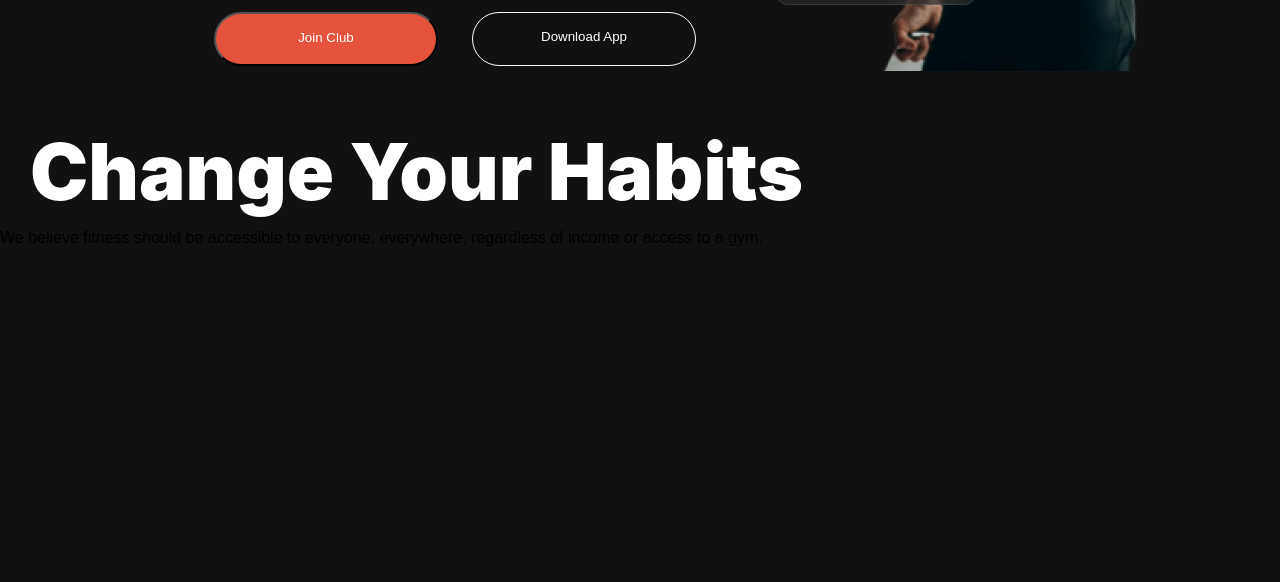
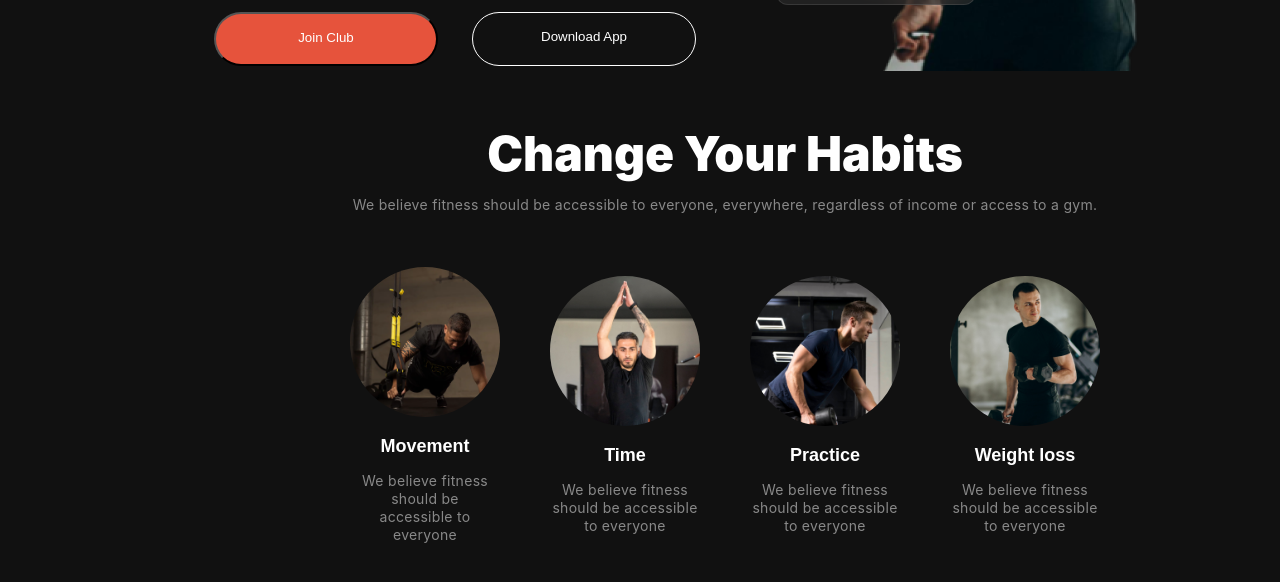
Before and after one commit to azim622/Assignment-2, a plain HTML site: page index.html in a window 1280 px wide. Shown: the part 644-1226 px from the top of the page. Before the commit the page ends 891 px from the top, so only its background shows below. Drawn offline with Linux system fonts and the light colour scheme.

Commit message:
added habit section

```diff
--- a/index.html
+++ b/index.html
@@ -51,6 +51,28 @@
         <h1 class="habit-title">Change Your Habits</h1>
         <p class="habit-description">We believe fitness should be accessible to everyone, everywhere, regardless of income or access to a gym.</p>
 
+        <div class="features">
+            <div class="feature">
+                <img src="./images/image 3.png" alt="">
+                <h3>Movement</h3>
+                <p>We believe fitness should be <br> accessible to everyone</p>
+            </div>
+            <div class="feature">
+                <img src="./images/image 2.png" alt="">
+                <h3>Time</h3>
+                <p>We believe fitness should be  accessible to everyone</p>
+            </div>
+            <div class="feature">
+                <img src="./images/image 4.png" alt="">
+                <h3>Practice</h3>
+                <p>We believe fitness should be accessible to everyone</p>
+            </div>
+            <div class="feature">
+                <img src="./images/image 5.png" alt="">
+                <h3>Weight loss</h3>
+                <p>We believe fitness should be accessible to everyone</p>
+            </div>
+        </div>
     </section>
 
    </main>
--- a/style.css
+++ b/style.css
@@ -215,3 +215,77 @@ color: rgba(239, 237, 232, 0.65);
 font-size: 16px;
 font-weight: 400;
 }
+/* habit section  */
+.habit-container{
+
+}
+.habit-title{
+    display: flex;
+flex-direction: column;
+justify-content: flex-start;
+align-items: center;
+color: rgb(255, 255, 255);
+font-family: Inter;
+font-size: 48px;
+font-weight: 900;
+text-align: left;
+}
+.habit-description{
+    display: flex;
+flex-direction: column;
+justify-content: flex-start;
+align-items: center;
+color: rgba(255, 255, 255, 0.5);
+font-family: Inter;
+font-size: 14px;
+font-weight: 400;
+line-height: 24px;
+letter-spacing: 0.3px;
+text-align: center;
+}
+.habit-container{
+    display: flex;
+flex-direction: column;
+justify-content: flex-start;
+align-items: center;
+}
+.features{
+    display: flex;
+justify-content: space-around;
+align-items: center;
+flex-wrap: wrap;
+margin: 50px 0;
+gap: 50px;
+}
+.feature{
+    width: 150px;
+    text-align: center;
+}
+.feature img{
+    height: 150px;
+    width: 150px;
+    object-fit: cover;
+    border-radius: 50%;
+}
+.feature h3{
+
+    color: rgb(255, 255, 255);
+font-size: 18px;
+font-weight: 600;
+text-align: left;
+display: flex;
+flex-direction: column;
+justify-content: flex-start;
+align-items: center;
+margin: 15px 0;
+
+}
+.feature p{
+    color: rgba(255, 255, 255, 0.5);
+font-family: Inter;
+font-size: 14px;
+font-weight: 400;
+line-height: 18px;
+letter-spacing: 0.3px;
+text-align: center;
+}
```
